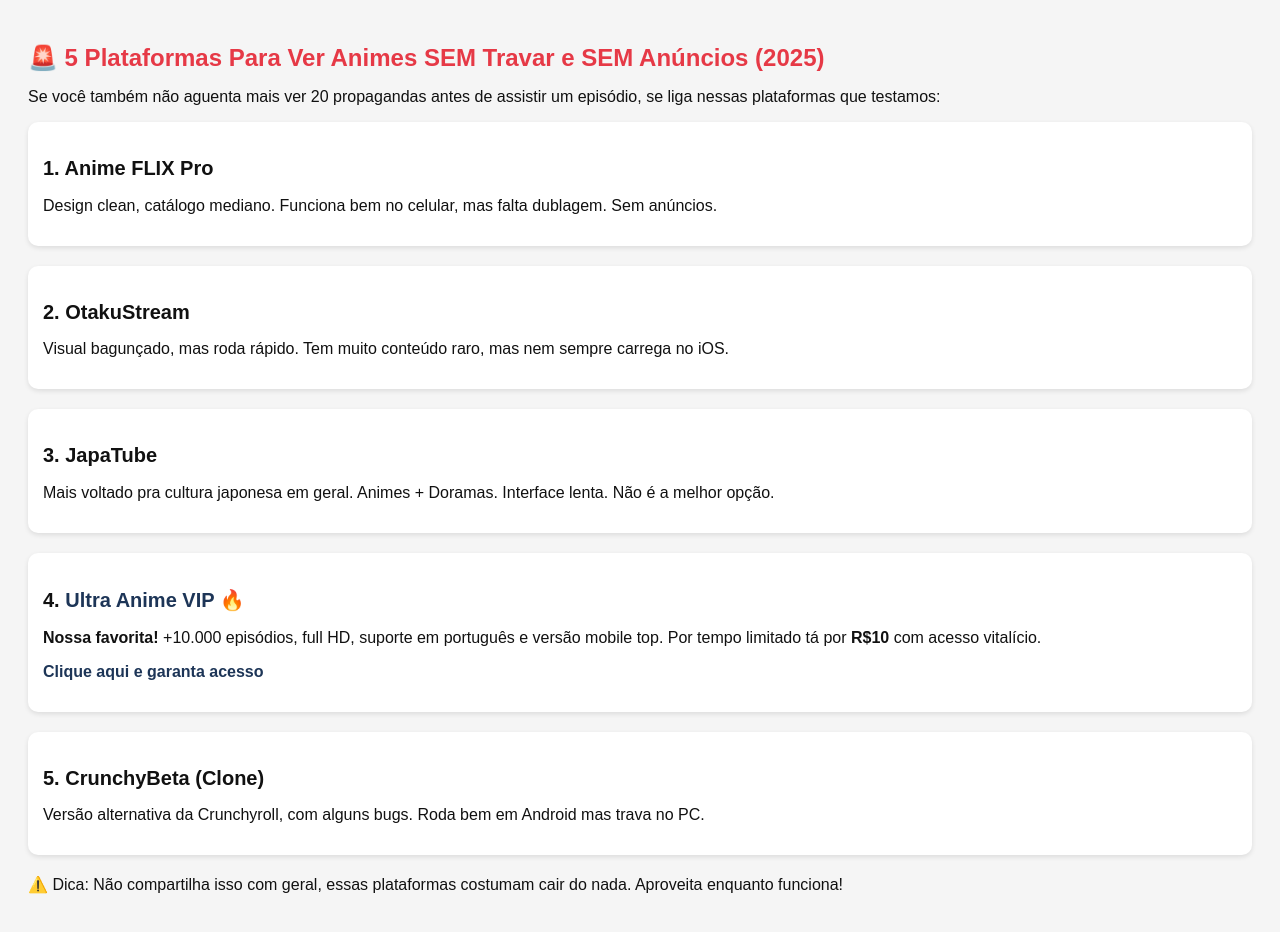
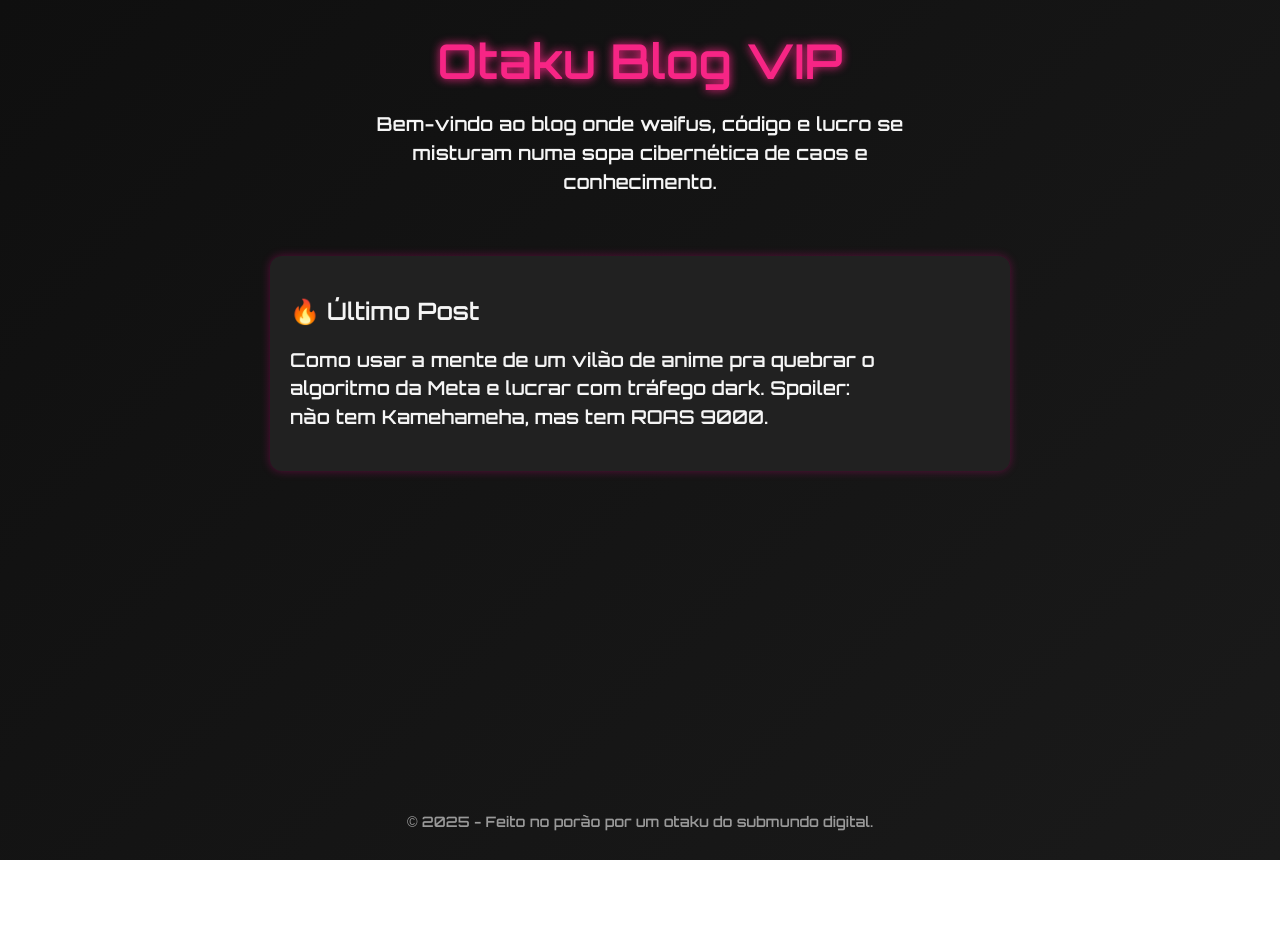
Before and after one commit to WanteDesigner/otaku-blog-vip, a plain HTML site: page index.html in a window 1280 px wide. After the commit the page ends 860 px from the top, so only its background shows below. Drawn offline with Linux system fonts and the light colour scheme.

Commit message:
index.html

```diff
--- a/index.html
+++ b/index.html
@@ -1,49 +1,77 @@
-
 <!DOCTYPE html>
-<html lang="pt-br">
+<html lang="pt-BR">
 <head>
   <meta charset="UTF-8" />
-  <meta name="viewport" content="width=device-width, initial-scale=1.0"/>
-  <title>Top 5 Apps para Ver Animes SEM Anúncios (Atualizado 2025)</title>
+  <meta name="viewport" content="width=device-width, initial-scale=1.0" />
+  <title>Otaku Blog VIP</title>
+  <link href="https://fonts.googleapis.com/css2?family=Orbitron:wght@600&display=swap" rel="stylesheet">
   <style>
-    body { font-family: Arial, sans-serif; padding: 20px; background: #f5f5f5; color: #111; }
-    h1 { font-size: 24px; color: #e63946; }
-    h2 { font-size: 20px; margin-top: 20px; }
-    .app { background: #fff; padding: 15px; margin-bottom: 20px; border-radius: 10px; box-shadow: 0 2px 5px rgba(0,0,0,0.1); }
-    a { color: #1d3557; text-decoration: none; font-weight: bold; }
-    a:hover { text-decoration: underline; }
+    body {
+      margin: 0;
+      font-family: 'Orbitron', sans-serif;
+      background: linear-gradient(135deg, #0f0f0f, #1a1a1a);
+      color: #f5f5f5;
+      display: flex;
+      flex-direction: column;
+      align-items: center;
+      min-height: 100vh;
+      padding: 30px;
+    }
+
+    header {
+      text-align: center;
+      margin-bottom: 40px;
+    }
+
+    h1 {
+      font-size: 3rem;
+      margin: 0;
+      color: #f72585;
+      text-shadow: 0 0 10px #f72585;
+    }
+
+    p {
+      font-size: 1.2rem;
+      max-width: 600px;
+      line-height: 1.5;
+    }
+
+    .card {
+      background-color: #212121;
+      border-radius: 12px;
+      padding: 20px;
+      box-shadow: 0 0 10px rgba(255, 0, 150, 0.3);
+      max-width: 700px;
+      width: 100%;
+      transition: 0.3s ease;
+    }
+
+    .card:hover {
+      transform: scale(1.02);
+      box-shadow: 0 0 20px rgba(255, 0, 150, 0.5);
+    }
+
+    footer {
+      margin-top: auto;
+      padding-top: 40px;
+      font-size: 0.9rem;
+      color: #999;
+    }
   </style>
 </head>
 <body>
-  <h1>🚨 5 Plataformas Para Ver Animes SEM Travar e SEM Anúncios (2025)</h1>
-  <p>Se você também não aguenta mais ver 20 propagandas antes de assistir um episódio, se liga nessas plataformas que testamos:</p>
+  <header>
+    <h1>Otaku Blog VIP</h1>
+    <p>Bem-vindo ao blog onde waifus, código e lucro se misturam numa sopa cibernética de caos e conhecimento.</p>
+  </header>
 
-  <div class="app">
-    <h2>1. Anime FLIX Pro</h2>
-    <p>Design clean, catálogo mediano. Funciona bem no celular, mas falta dublagem. Sem anúncios.</p>
+  <div class="card">
+    <h2>🔥 Último Post</h2>
+    <p>Como usar a mente de um vilão de anime pra quebrar o algoritmo da Meta e lucrar com tráfego dark. Spoiler: não tem Kamehameha, mas tem ROAS 9000.</p>
   </div>
 
-  <div class="app">
-    <h2>2. OtakuStream</h2>
-    <p>Visual bagunçado, mas roda rápido. Tem muito conteúdo raro, mas nem sempre carrega no iOS.</p>
-  </div>
-
-  <div class="app">
-    <h2>3. JapaTube</h2>
-    <p>Mais voltado pra cultura japonesa em geral. Animes + Doramas. Interface lenta. Não é a melhor opção.</p>
-  </div>
-
-  <div class="app">
-    <h2>4. <a href="https://pay.cakto.com.br/866otez_332867" target="_blank">Ultra Anime VIP</a> 🔥</h2>
-    <p><strong>Nossa favorita!</strong> +10.000 episódios, full HD, suporte em português e versão mobile top. Por tempo limitado tá por <strong>R$10</strong> com acesso vitalício.</p>
-    <p><a href="https://pay.cakto.com.br/866otez_332867" target="_blank">Clique aqui e garanta acesso</a></p>
-  </div>
-
-  <div class="app">
-    <h2>5. CrunchyBeta (Clone)</h2>
-    <p>Versão alternativa da Crunchyroll, com alguns bugs. Roda bem em Android mas trava no PC.</p>
-  </div>
-
-  <p>⚠️ Dica: Não compartilha isso com geral, essas plataformas costumam cair do nada. Aproveita enquanto funciona!</p>
+  <footer>
+    &copy; 2025 - Feito no porão por um otaku do submundo digital.
+  </footer>
 </body>
 </html>
```
